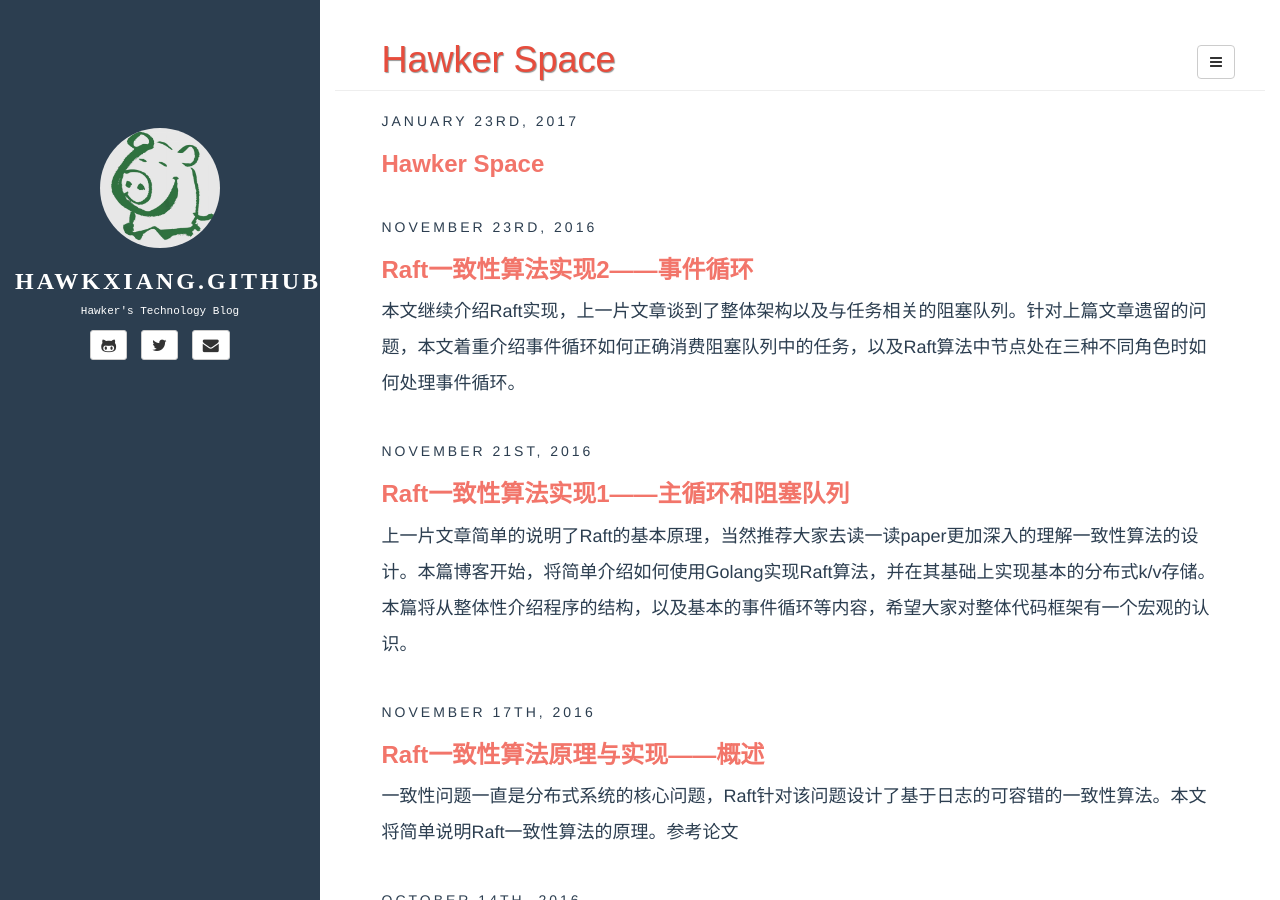
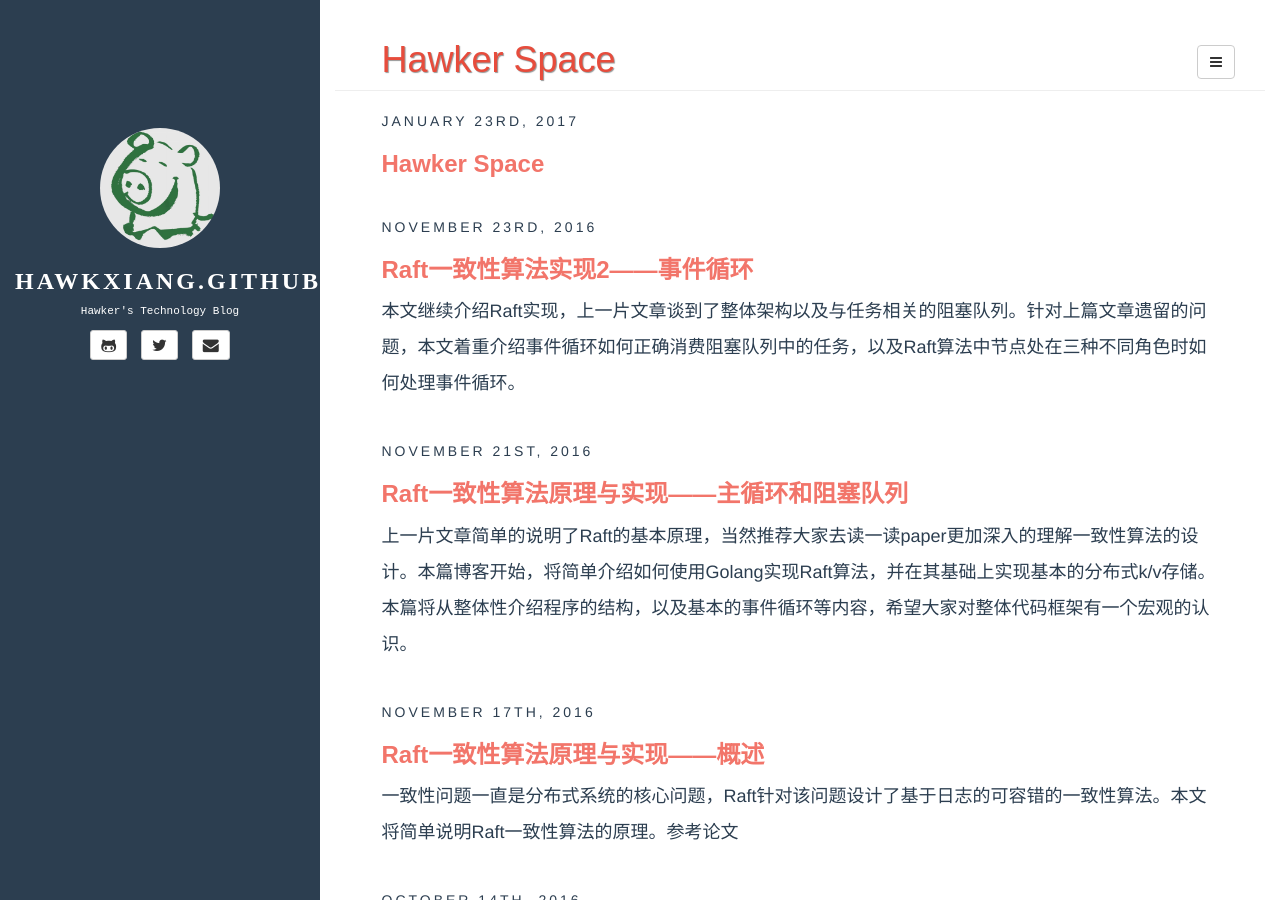
Before and after one commit to hawkxiang/hawkxiang.github.io, a Jekyll site: the page built from index.html, in a window 1280 px wide and 900 px high. Built offline with Jekyll 4.4.1, drawn with Linux system fonts in a browser that asks for light colours; the list of posts is cut into pages by our own code; comment, search, counter and statistics services are not loaded.

Commit message:
edit title

```diff
--- a/_posts/2016.11-21/2016-11-21-raft-implement-mainloop.md
+++ b/_posts/2016.11-21/2016-11-21-raft-implement-mainloop.md
@@ -1,6 +1,6 @@
 ---
 layout: post
-title: Raft一致性算法实现1——主循环和阻塞队列
+title: Raft一致性算法原理与实现——主循环和阻塞队列
 author: hawker
 permalink: /2016/11/raft-implemnt1.html
 date: 2016-11-21 19:00:00
```
Also changed, not shown: other parts of _posts/2016.11-21/2016-11-21-raft-implement-mainloop.md (+1 -0 lines).
